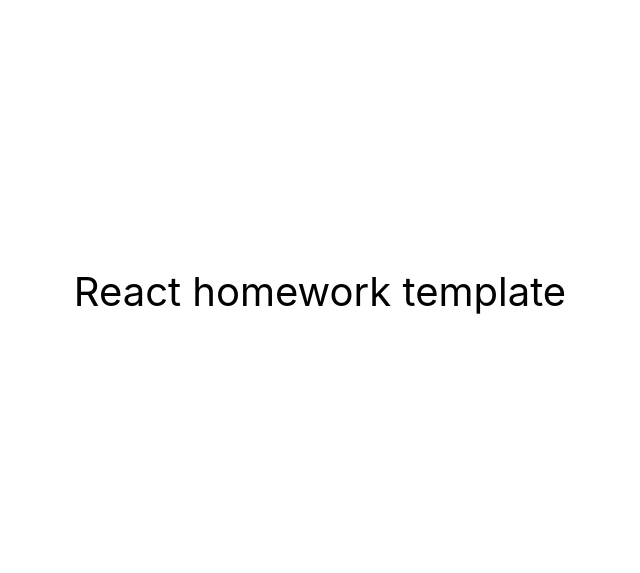
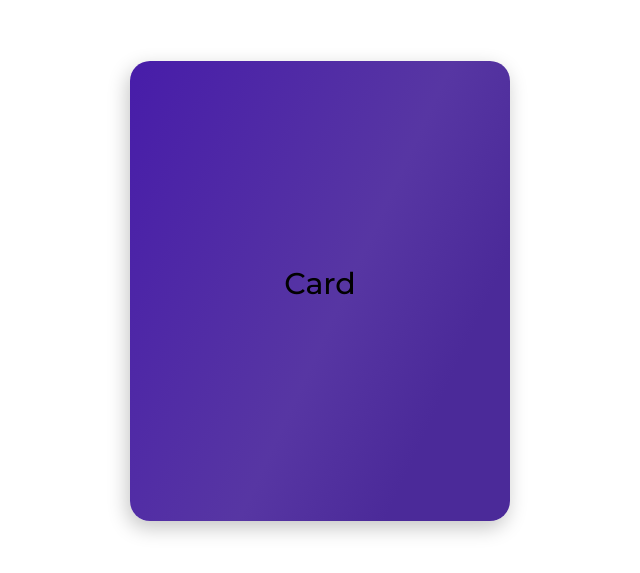
Before and after one commit to kotyamur/test-task-goit, a React (Create React App) app: page / in a window 1280 px wide. Shown: the part 109-682 px from the top of the page, without its empty margins (320-960 px from the left). Built offline with nearby package versions, Linux system fonts and the light colour scheme.

Commit message:
add styles, theme, component Card

```diff
--- a/package.json
+++ b/package.json
@@ -10,6 +10,7 @@
     "react": "^18.1.0",
     "react-dom": "^18.1.0",
     "react-scripts": "5.0.1",
+    "styled-components": "^5.3.9",
     "web-vitals": "^2.1.3"
   },
   "scripts": {
--- a/src/components/App.jsx
+++ b/src/components/App.jsx
@@ -1,3 +1,5 @@
+import { Card } from "./Card/Card";
+
 export const App = () => {
   return (
     <div
@@ -6,11 +8,11 @@
         display: 'flex',
         justifyContent: 'center',
         alignItems: 'center',
-        fontSize: 40,
+        fontSize: 30,
         color: '#010101'
       }}
     >
-      React homework template
+      <Card />
     </div>
   );
 };
--- /dev/null
+++ b/src/components/Card/Card.jsx
@@ -0,0 +1,5 @@
+import { Layout } from "./Card.styled";
+
+export const Card = () => {
+    return <Layout>Card</Layout>;
+};
--- /dev/null
+++ b/src/components/Card/Card.styled.js
@@ -0,0 +1,42 @@
+import styled from 'styled-components';
+
+export const Layout = styled.div`
+  display: flex;
+  flex-direction: column;
+  justify-content: center;
+  align-items: center;
+  width: 380px;
+  height: 460px;
+  background: linear-gradient(
+    114.99deg,
+    #471ca9 -0.99%,
+    #5736a3 54.28%,
+    #4b2a99 78.99%
+  );
+  box-shadow: -2.5777px 6.87386px 20.6216px rgba(0, 0, 0, 0.23);
+  border-radius: 20px;
+  padding-top: ${p => p.theme.space[5]}px;
+  padding-bottom: ${p => p.theme.space[6]}px;
+  padding-left: ${p => p.theme.space[5]}px;
+  padding-right: ${p => p.theme.space[5]}px;
+`;
+
+export const Button = styled.button`
+  display: inline-flex;
+  align-items: center;
+  padding-top: ${p => p.theme.space[3]}px;
+  padding-bottom: ${p => p.theme.space[3]}px;
+  padding-left: ${p => p.theme.space[4]}px;
+  padding-right: ${p => p.theme.space[4]}px;
+  border: ${p => p.theme.borders.normal};
+  border-radius: ${p => p.theme.radii.md};
+  background-color: ${p => {
+    return p.disabled ? p.theme.colors.bg : p.theme.colors.green;
+  }};
+  color: ${p => p.theme.colors.btnText};
+  cursor: pointer;
+  :hover:not(:disabled),
+  :focus:not(:disabled) {
+    background-color: ${p => p.theme.colors.green};
+  }
+`;
--- /dev/null
+++ b/src/constans/theme.js
@@ -0,0 +1,41 @@
+export const theme = {
+  colors: {
+    white: '#fff',
+    green: '#5CD3A8',
+    bg: '#EBD8FF',
+    btnText: '#373737',
+    primaryText: '#EBD8FF',
+  },
+  space: [0, 2, 4, 8, 16, 20, 36, 64],
+  fonts: {
+    body: 'system-ui, sans-serif',
+    heading: 'system-ui, sans-serif',
+    monospace: 'Menlo, monospace',
+  },
+  fontSizes: {
+    s: '14px',
+    m: '18px',
+    l: '20px',
+    xl: '32px',
+  },
+  fontWeights: {
+    normal: 400,
+    semi: 500,
+    bold: 600,
+  },
+  lineHeights: {
+    body: 1.2,
+    heading: 1.125,
+  },
+  borders: {
+    none: 'none',
+    normal: '1px solid',
+  },
+  radii: {
+    none: '0',
+    sm: '4px',
+    md: '10px',
+    lg: '16px',
+    round: '50%',
+  },
+};
--- a/src/index.css
+++ b/src/index.css
@@ -1,8 +1,9 @@
 @import-normalize; /* bring in normalize.css styles */
+@import url("https://fonts.googleapis.com/css2?family=Montserrat:wght@500;600&display=swap");
 
 body {
   margin: 0;
-  font-family: -apple-system, BlinkMacSystemFont, 'Segoe UI', 'Roboto', 'Oxygen',
+  font-family: 'Montserrat', -apple-system, BlinkMacSystemFont, 'Segoe UI', 'Roboto', 'Oxygen',
     'Ubuntu', 'Cantarell', 'Fira Sans', 'Droid Sans', 'Helvetica Neue',
     sans-serif;
   -webkit-font-smoothing: antialiased;
@@ -13,3 +14,7 @@
   font-family: source-code-pro, Menlo, Monaco, Consolas, 'Courier New',
     monospace;
 }
+
+*, *:before, *:after {
+  box-sizing: border-box;
+}
--- a/src/index.js
+++ b/src/index.js
@@ -2,9 +2,13 @@
 import ReactDOM from 'react-dom/client';
 import { App } from 'components/App';
 import './index.css';
+import { ThemeProvider } from 'styled-components';
+import { theme } from 'constans/theme';
 
 ReactDOM.createRoot(document.getElementById('root')).render(
   <React.StrictMode>
-    <App />
+    <ThemeProvider theme={theme}>
+      <App />
+    </ThemeProvider>
   </React.StrictMode>
 );
```
Also changed, not shown: 1 other file (tests, documents, lock files or other folders).
